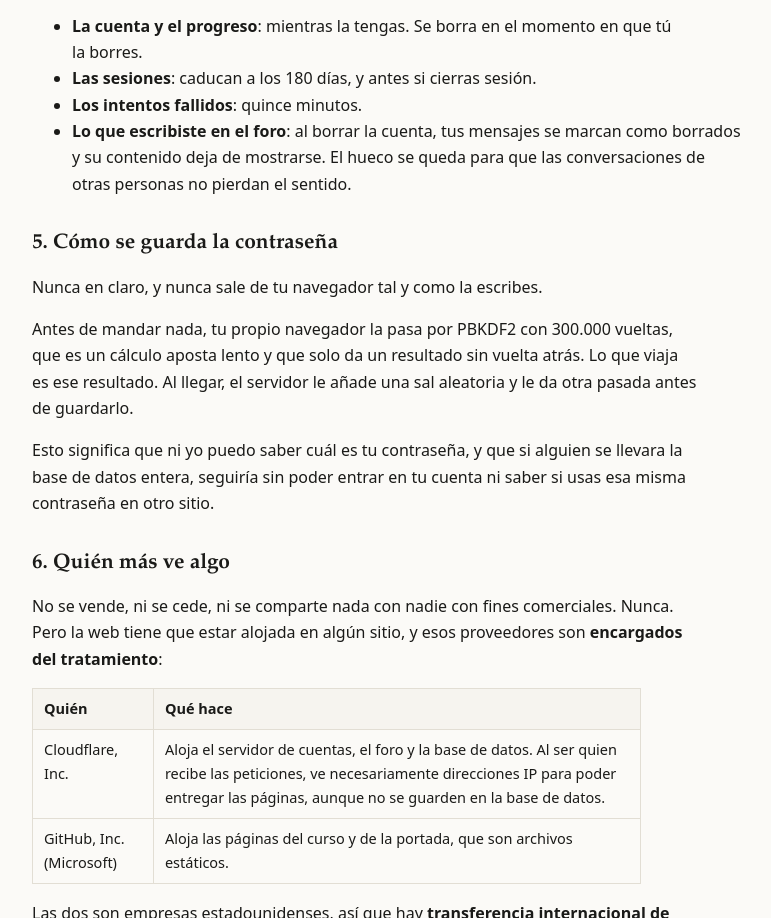
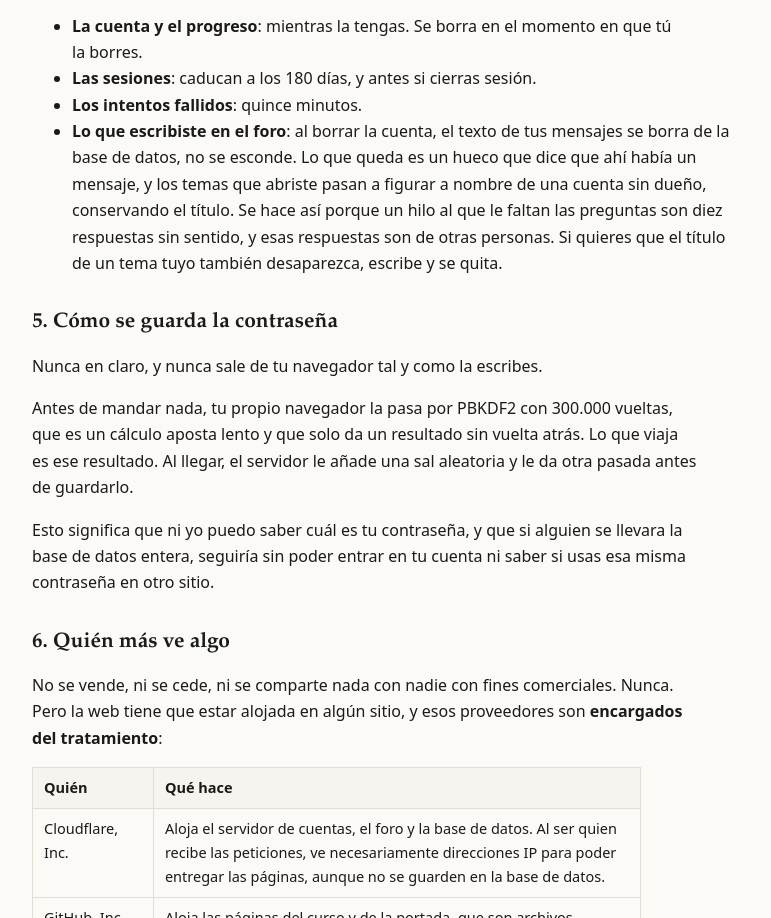
Before and after one commit to NissanBoss/Fal, a plain HTML site: page docs/privacidad.html in a window 1280 px wide. Shown: the part 1983-2901 px from the top of the page, without its empty margins (210-981 px from the left). Drawn offline with Linux system fonts and the light colour scheme.

Commit message:
La politica de privacidad dice lo que el codigo hace ahora al borrar una cuenta

```diff
--- a/docs/privacidad.html
+++ b/docs/privacidad.html
@@ -114,10 +114,13 @@ quien intente entrar en ellas por la fuerza.</p>
   <li><b>Las sesiones</b>: caducan a los 180 días, y antes si cierras
   sesión.</li>
   <li><b>Los intentos fallidos</b>: quince minutos.</li>
-  <li><b>Lo que escribiste en el foro</b>: al borrar la cuenta, tus mensajes
-  se marcan como borrados y su contenido deja de mostrarse. El hueco se
-  queda para que las conversaciones de otras personas no pierdan el
-  sentido.</li>
+  <li><b>Lo que escribiste en el foro</b>: al borrar la cuenta, el texto de
+  tus mensajes se borra de la base de datos, no se esconde. Lo que queda es
+  un hueco que dice que ahí había un mensaje, y los temas que abriste pasan
+  a figurar a nombre de una cuenta sin dueño, conservando el título. Se hace
+  así porque un hilo al que le faltan las preguntas son diez respuestas sin
+  sentido, y esas respuestas son de otras personas. Si quieres que el título
+  de un tema tuyo también desaparezca, escribe y se quita.</li>
 </ul>
 
 <h2>5. Cómo se guarda la contraseña</h2>
```
